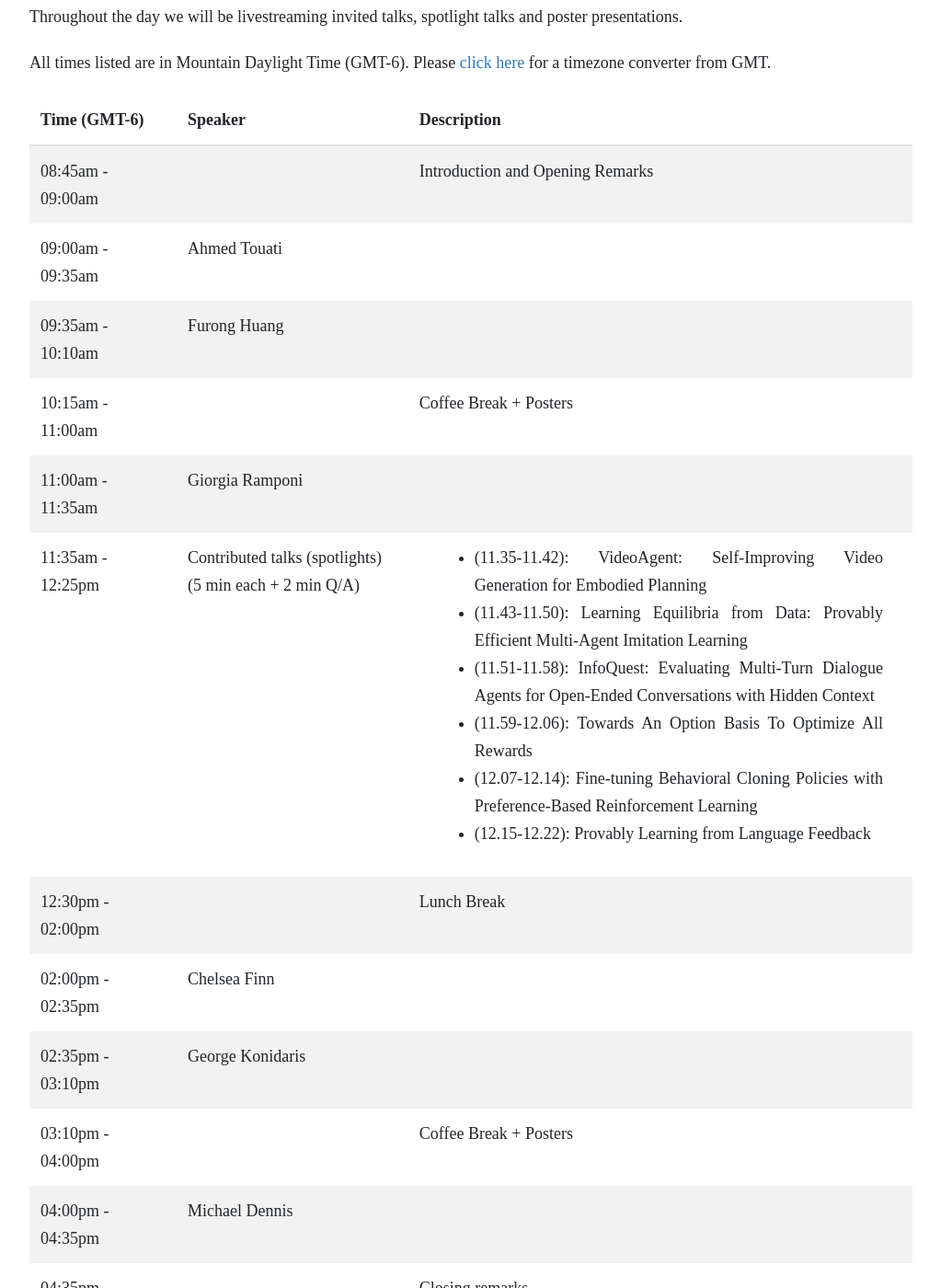
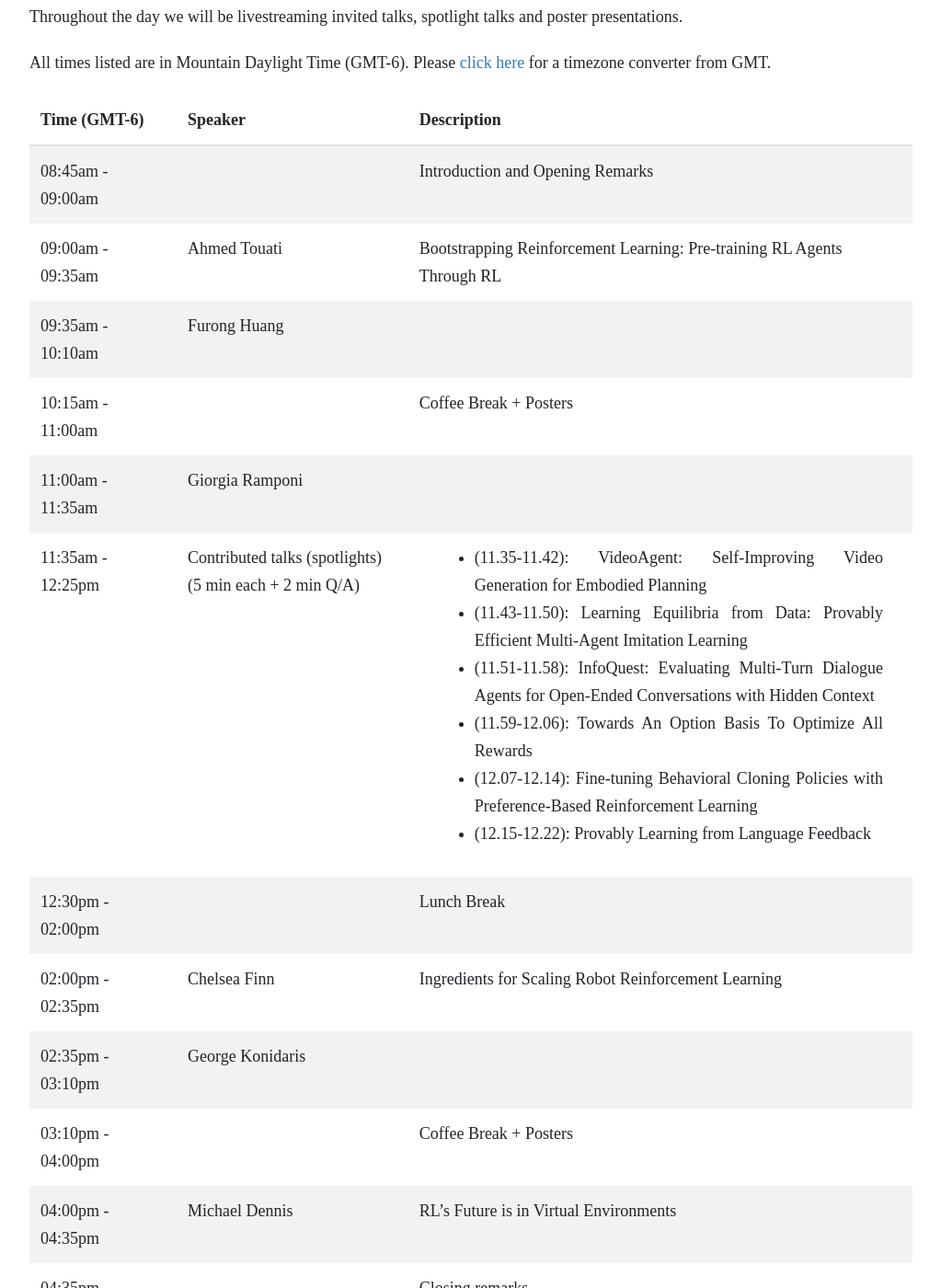
Before and after one commit to rlbrew2-workshop/rlbrew2-workshop.github.io, a Jekyll site: the page built from schedule.html, in a window 1280 px wide and 1400 px high, scrolled down 336 px. Shown: the whole window at 92% size, without its empty margins (136-1159 px from the left). Built offline with Jekyll 4.4.1, drawn with Linux system fonts in a browser that asks for light colours; nearby versions of some CDN libraries; some of the changed text lies outside the part shown.

Commit message:
add talk titles

```diff
--- a/schedule.html
+++ b/schedule.html
@@ -26,7 +26,7 @@ layout: default
         <td>09:00am - 09:35am</td>
         <td> Ahmed Touati</td>
         <!-- <td> Generalization is the objective</td> -->
-        <td></td>
+        <td> Bootstrapping Reinforcement Learning: Pre-training RL Agents Through RL </td>
       </tr>
       <tr>
         <td>09:35am - 10:10am</td>
@@ -86,7 +86,7 @@ layout: default
         <td>02:00pm - 02:35pm</td>
         <td>Chelsea Finn</td>
         <!-- <td>General-Purpose Self-Supervised Reinforcement Learning (<a href="https://youtu.be/pUQIHIK70jQ?feature=shared">Video</a>)</a></td> -->
-        <td></td>
+        <td>Ingredients for Scaling Robot Reinforcement Learning</td>
       </tr>
       <tr>
         <td>02:35pm - 03:10pm</td>
@@ -104,10 +104,10 @@ layout: default
         <td>04:00pm - 04:35pm</td>
         <td>Michael Dennis</td>
         <!-- <td>The shape of Memory: Learning Predictive Representations Beyond Rewards (<a href="https://youtu.be/1rg2bCpq27w?feature=shared">Video</a>)</a></td> -->
-        <td></td>
+        <td> RL’s Future is in Virtual Environments</td>
       </tr>
       <tr>
-        <td>04:35pm - 05:30pm</td>
+        <td>04:35pm - 04:50pm</td>
         <td></td>
         <td>Closing remarks</td>
         <td></td>
```
